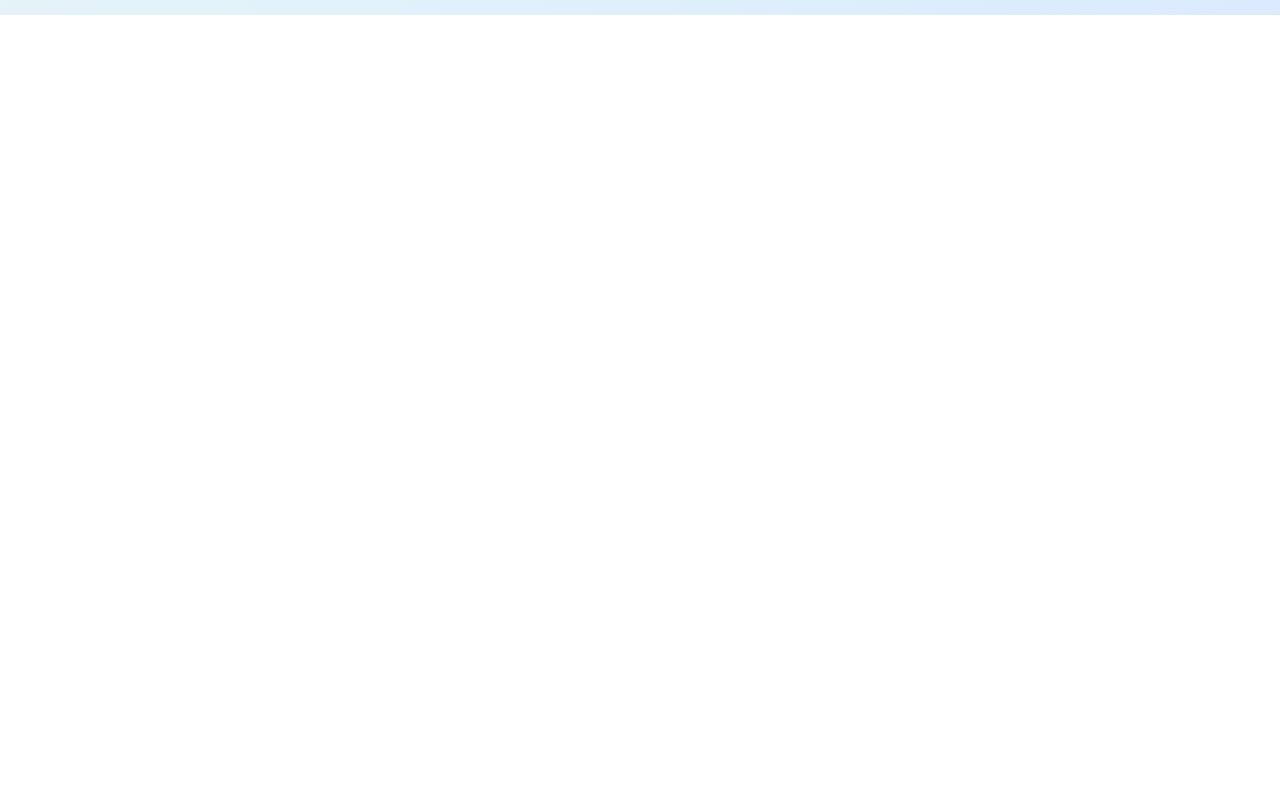
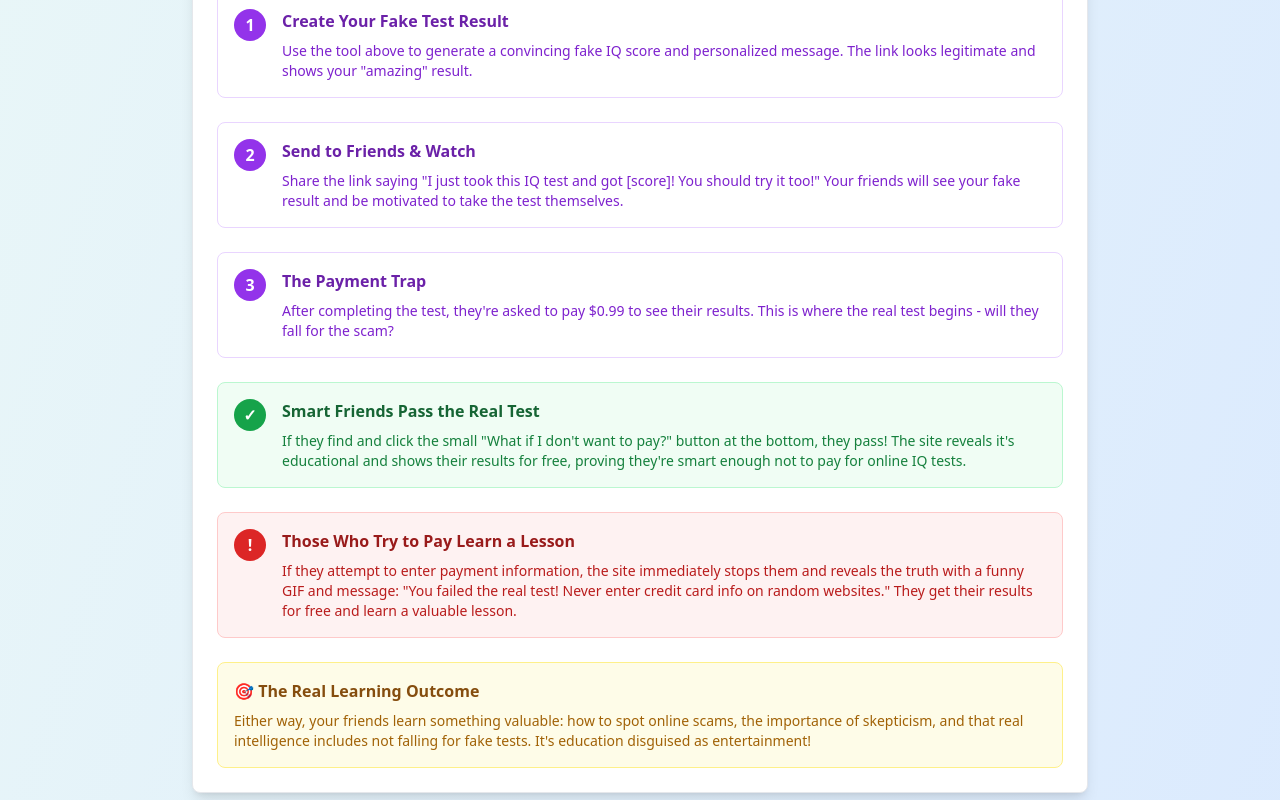
Before and after one commit to FifthWye/iq-test, a Next.js app: page /realHomePage in a window 1280 px wide. Shown: the part 3060-3860 px from the top of the page. Before the commit the page ends 3075 px from the top, so only its background shows below. Built offline with nearby package versions, Linux system fonts and the light colour scheme.

Commit message:
prank explanation added

```diff
--- a/components/real-home-page.tsx
+++ b/components/real-home-page.tsx
@@ -331,6 +331,101 @@ export default function RealHomePage() {
                 </div>
               </CardContent>
             </Card>
+
+            <Card className="shadow-lg border-gray-200 bg-white">
+              <CardHeader>
+                <CardTitle className="text-2xl text-gray-800">How the Educational Prank Works</CardTitle>
+              </CardHeader>
+              <CardContent>
+                <p className="text-gray-700 mb-6">
+                  This interactive demonstration teaches your friends about online scam tactics through experience.
+                  Here's exactly what happens:
+                </p>
+
+                <div className="space-y-6">
+                  {/* Step 1 */}
+                  <div className="flex gap-4 p-4 bg-white rounded-lg border border-purple-200">
+                    <div className="flex-shrink-0 w-8 h-8 bg-purple-600 text-white rounded-full flex items-center justify-center font-bold">
+                      1
+                    </div>
+                    <div>
+                      <h4 className="font-semibold text-purple-800 mb-2">Create Your Fake Test Result</h4>
+                      <p className="text-purple-700 text-sm">
+                        Use the tool above to generate a convincing fake IQ score and personalized message. The link
+                        looks legitimate and shows your "amazing" result.
+                      </p>
+                    </div>
+                  </div>
+
+                  {/* Step 2 */}
+                  <div className="flex gap-4 p-4 bg-white rounded-lg border border-purple-200">
+                    <div className="flex-shrink-0 w-8 h-8 bg-purple-600 text-white rounded-full flex items-center justify-center font-bold">
+                      2
+                    </div>
+                    <div>
+                      <h4 className="font-semibold text-purple-800 mb-2">Send to Friends & Watch</h4>
+                      <p className="text-purple-700 text-sm">
+                        Share the link saying "I just took this IQ test and got [score]! You should try it too!" Your
+                        friends will see your fake result and be motivated to take the test themselves.
+                      </p>
+                    </div>
+                  </div>
+
+                  {/* Step 4 */}
+                  <div className="flex gap-4 p-4 bg-white rounded-lg border border-purple-200">
+                    <div className="flex-shrink-0 w-8 h-8 bg-purple-600 text-white rounded-full flex items-center justify-center font-bold">
+                      3
+                    </div>
+                    <div>
+                      <h4 className="font-semibold text-purple-800 mb-2">The Payment Trap</h4>
+                      <p className="text-purple-700 text-sm">
+                        After completing the test, they're asked to pay $0.99 to see their results. This is where the
+                        real test begins - will they fall for the scam?
+                      </p>
+                    </div>
+                  </div>
+
+                  {/* Step 5 - Smart Path */}
+                  <div className="flex gap-4 p-4 bg-green-50 rounded-lg border border-green-200">
+                    <div className="flex-shrink-0 w-8 h-8 bg-green-600 text-white rounded-full flex items-center justify-center font-bold">
+                      ✓
+                    </div>
+                    <div>
+                      <h4 className="font-semibold text-green-800 mb-2">Smart Friends Pass the Real Test</h4>
+                      <p className="text-green-700 text-sm">
+                        If they find and click the small "What if I don't want to pay?" button at the bottom, they pass!
+                        The site reveals it's educational and shows their results for free, proving they're smart enough
+                        not to pay for online IQ tests.
+                      </p>
+                    </div>
+                  </div>
+
+                  {/* Step 6 - Scam Path */}
+                  <div className="flex gap-4 p-4 bg-red-50 rounded-lg border border-red-200">
+                    <div className="flex-shrink-0 w-8 h-8 bg-red-600 text-white rounded-full flex items-center justify-center font-bold">
+                      !
+                    </div>
+                    <div>
+                      <h4 className="font-semibold text-red-800 mb-2">Those Who Try to Pay Learn a Lesson</h4>
+                      <p className="text-red-700 text-sm">
+                        If they attempt to enter payment information, the site immediately stops them and reveals the
+                        truth with a funny GIF and message: "You failed the real test! Never enter credit card info on
+                        random websites." They get their results for free and learn a valuable lesson.
+                      </p>
+                    </div>
+                  </div>
+                </div>
+
+                <div className="mt-6 p-4 bg-yellow-50 border border-yellow-200 rounded-lg">
+                  <h4 className="font-semibold text-yellow-800 mb-2">🎯 The Real Learning Outcome</h4>
+                  <p className="text-yellow-700 text-sm">
+                    Either way, your friends learn something valuable: how to spot online scams, the importance of
+                    skepticism, and that real intelligence includes not falling for fake tests. It's education disguised
+                    as entertainment!
+                  </p>
+                </div>
+              </CardContent>
+            </Card>
           </div>
 
           {/* Footer */}
```
